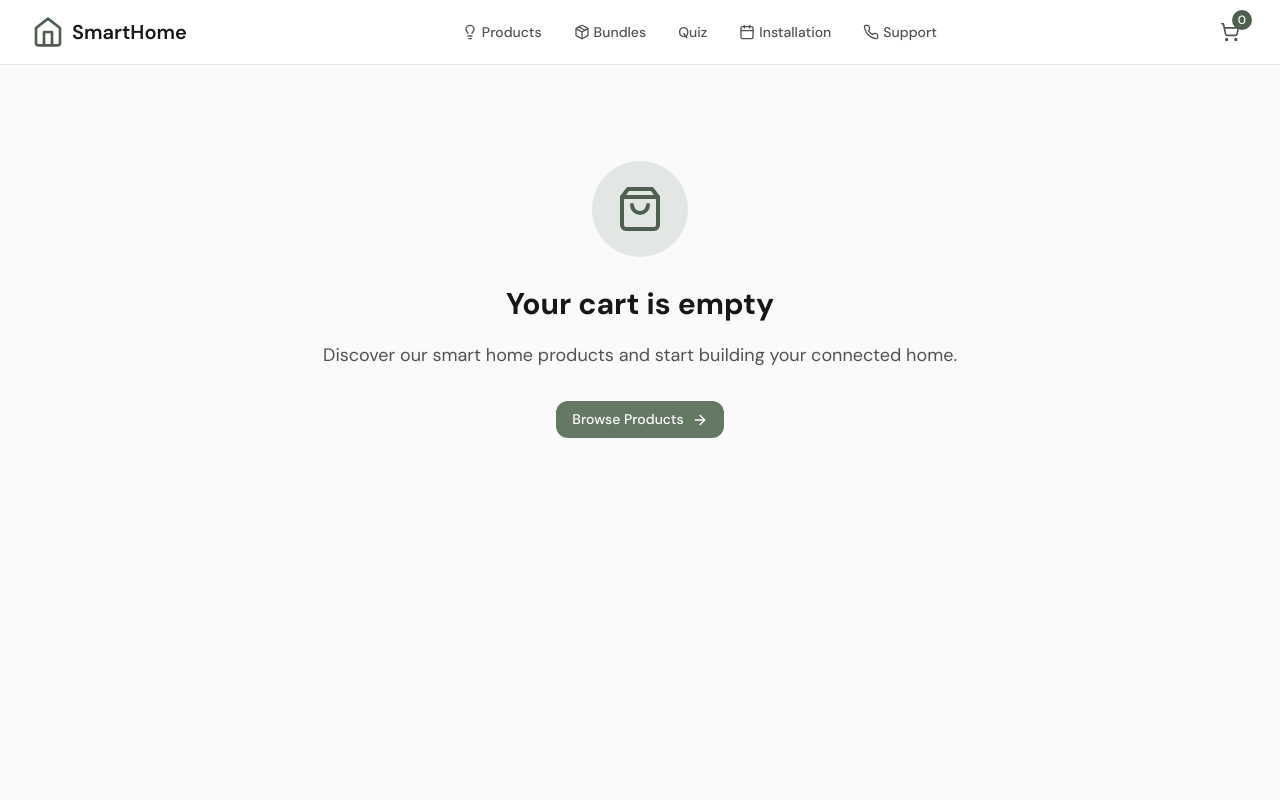
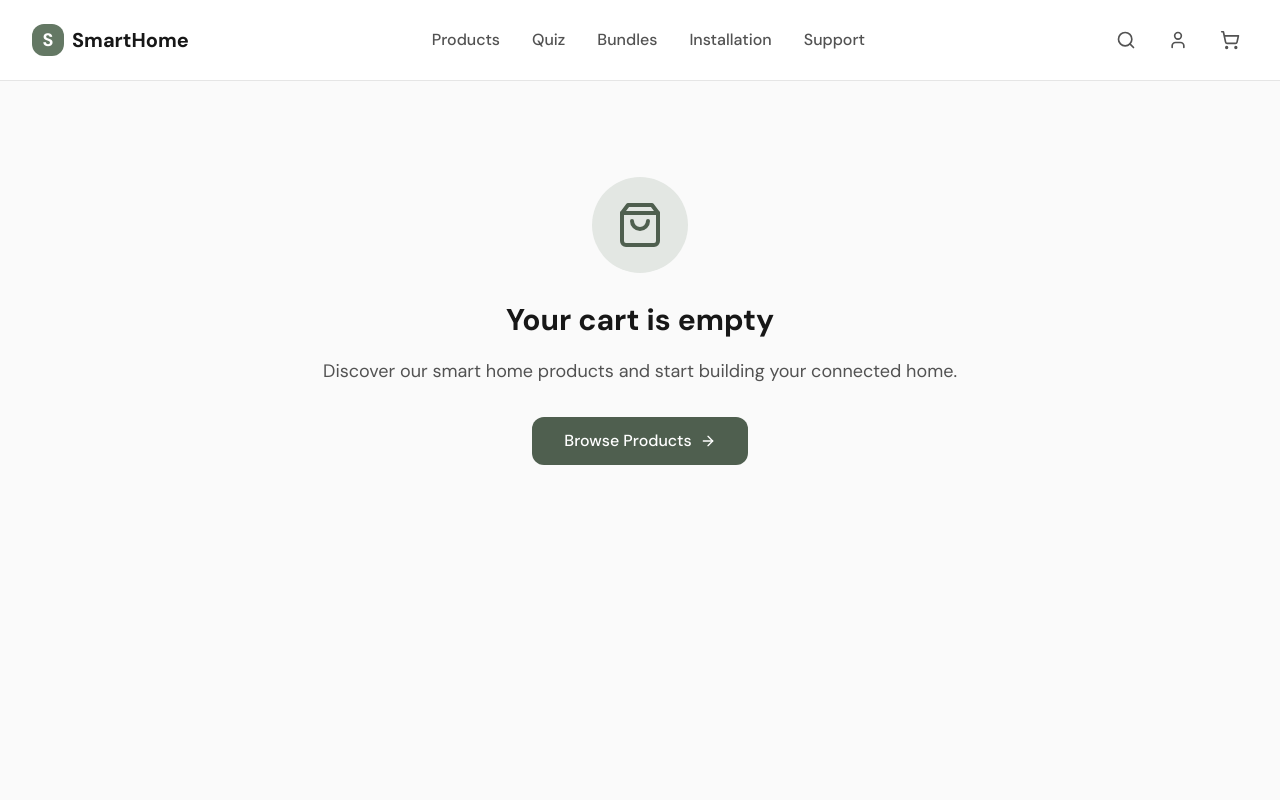
Before and after one commit to kivanov82/shipwithai-js9pjnto2frvf2z0kkwrx, a Next.js app: page /cart in a window 1280 px wide. Shown: the top 800 px of the page. Built offline with nearby package versions, Linux system fonts and the light colour scheme.

Commit message:
feat: update header with cart icon and integrate cart functionality

```diff
--- a/src/app/globals.css
+++ b/src/app/globals.css
@@ -1,98 +1,104 @@
-@import url('https://fonts.googleapis.com/css2?family=DM+Sans:ital,opsz,wght@0,9..40,100..1000;1,9..40,100..1000&family=JetBrains+Mono:ital,wght@0,100..800;1,100..800&display=swap');
-
 @tailwind base;
 @tailwind components;
 @tailwind utilities;
 
 @layer base {
   :root {
-    --background: 0 0% 100%;
-    --foreground: 0 0% 9%;
-    --muted: 0 0% 96%;
-    --border: 0 0% 90%;
-    --primary: 120 14% 42%;
-    --primary-foreground: 0 0% 100%;
-    --secondary: 120 6% 97%;
-    --secondary-foreground: 0 0% 9%;
-    --accent: 120 12% 52%;
-    --accent-foreground: 0 0% 100%;
-    --success: 120 14% 42%;
-    --warning: 38 92% 50%;
-    --error: 0 84% 60%;
-    --info: 217 91% 60%;
+    --sage-50: #f6f7f6;
+    --sage-100: #e3e7e3;
+    --sage-200: #c7d1c7;
+    --sage-300: #a3b3a3;
+    --sage-400: #7f957f;
+    --sage-500: #647864;
+    --sage-600: #4f5f4f;
+    --sage-700: #414b41;
+    --sage-800: #363d36;
+    --sage-900: #2f332f;
   }
 
-  * {
-    @apply border-border;
+  html {
+    scroll-behavior: smooth;
   }
 
   body {
-    @apply bg-background text-foreground font-sans antialiased;
+    @apply text-neutral-800 antialiased;
+  }
+}
+
+@layer components {
+  /* Smart Button Styles */
+  .smart-button-primary {
+    @apply inline-flex items-center justify-center px-6 py-3 bg-sage-600 text-white font-medium rounded-lg transition-all duration-200 hover:bg-sage-700 focus:outline-none focus:ring-2 focus:ring-sage-500 focus:ring-offset-2 disabled:opacity-50 disabled:cursor-not-allowed;
+  }
+
+  .smart-button-secondary {
+    @apply inline-flex items-center justify-center px-6 py-3 bg-sage-50 text-sage-700 font-medium rounded-lg transition-all duration-200 hover:bg-sage-100 focus:outline-none focus:ring-2 focus:ring-sage-500 focus:ring-offset-2 disabled:opacity-50 disabled:cursor-not-allowed;
+  }
+
+  .smart-button-outline {
+    @apply inline-flex items-center justify-center px-6 py-3 bg-white border-2 border-sage-500 text-sage-600 font-medium rounded-lg transition-all duration-200 hover:bg-sage-50 focus:outline-none focus:ring-2 focus:ring-sage-500 focus:ring-offset-2 disabled:opacity-50 disabled:cursor-not-allowed;
+  }
+
+  /* Hero Gradient */
+  .hero-gradient {
+    @apply bg-gradient-to-br from-sage-50 via-white to-sage-50;
+  }
+
+  /* Card Hover Effects */
+  .card-hover {
+    @apply transition-all duration-300 hover:shadow-lg hover:-translate-y-1;
+  }
+
+  /* Focus Visible */
+  *:focus-visible {
+    @apply outline-none ring-2 ring-sage-500 ring-offset-2;
   }
 }
 
 @layer utilities {
-  .animate-fade-in {
-    animation: fade-in 0.3s ease-in-out;
+  /* Text Balance */
+  .text-balance {
+    text-wrap: balance;
   }
 
-  .animate-slide-up {
-    animation: slide-up 0.3s ease-out;
+  /* Animate on scroll */
+  .animate-on-scroll {
+    @apply opacity-0 translate-y-4 transition-all duration-700;
   }
 
-  .animate-pulse-glow {
-    animation: pulse-glow 2s cubic-bezier(0.4, 0, 0.6, 1) infinite;
+  .animate-on-scroll.show {
+    @apply opacity-100 translate-y-0;
   }
 
-  .glass-effect {
-    @apply backdrop-blur-sm bg-white/80;
+  /* Custom scrollbar */
+  .custom-scrollbar::-webkit-scrollbar {
+    width: 8px;
+    height: 8px;
   }
 
-  .device-card {
-    @apply relative overflow-hidden rounded-xl border border-sage-200 bg-white p-6 transition-all hover:shadow-lg;
+  .custom-scrollbar::-webkit-scrollbar-track {
+    @apply bg-neutral-100;
   }
 
-  .device-status-online {
-    @apply h-2 w-2 rounded-full bg-sage-500 animate-pulse-glow;
+  .custom-scrollbar::-webkit-scrollbar-thumb {
+    @apply bg-sage-400 rounded-full;
   }
 
-  .device-status-offline {
-    @apply h-2 w-2 rounded-full bg-neutral-400;
-  }
-
-  .smart-button {
-    @apply inline-flex items-center justify-center rounded-lg px-4 py-2 text-sm font-medium transition-all focus-visible:outline-none focus-visible:ring-2 focus-visible:ring-sage-500 focus-visible:ring-offset-2 disabled:pointer-events-none disabled:opacity-50;
-  }
-
-  .smart-button-primary {
-    @apply smart-button bg-sage-500 text-white hover:bg-sage-600;
-  }
-
-  .smart-button-secondary {
-    @apply smart-button bg-sage-100 text-sage-900 hover:bg-sage-200;
-  }
-
-  .smart-button-outline {
-    @apply smart-button border border-sage-300 bg-transparent hover:bg-sage-50;
-  }
-
-  .smart-input {
-    @apply flex h-10 w-full rounded-md border border-neutral-300 bg-white px-3 py-2 text-sm placeholder:text-neutral-400 focus-visible:outline-none focus-visible:ring-2 focus-visible:ring-sage-500 focus-visible:ring-offset-2 disabled:cursor-not-allowed disabled:opacity-50;
-  }
-
-  .smart-label {
-    @apply text-sm font-medium text-neutral-700;
-  }
-
-  .price-tag {
-    @apply font-mono text-lg font-semibold text-sage-700;
-  }
-
-  .bundle-gradient {
-    @apply bg-gradient-to-r from-sage-100 to-sage-50;
-  }
-
-  .hero-gradient {
-    @apply bg-gradient-to-br from-sage-50 via-white to-sage-100;
+  .custom-scrollbar::-webkit-scrollbar-thumb:hover {
+    @apply bg-sage-500;
   }
 }
+
+/* Custom animations */
+@keyframes float {
+  0%, 100% {
+    transform: translateY(0);
+  }
+  50% {
+    transform: translateY(-10px);
+  }
+}
+
+.animate-float {
+  animation: float 3s ease-in-out infinite;
+}
--- a/src/components/Layout/Header/index.tsx
+++ b/src/components/Layout/Header/index.tsx
@@ -1,88 +1,149 @@
 'use client'
 
-import { type FC } from 'react'
+import { type FC, useState, useEffect } from 'react'
 import Link from 'next/link'
-import { Home, ShoppingCart, Menu, X, Lightbulb, Package, Phone, Calendar } from 'lucide-react'
+import { Menu, X, ShoppingCart, Search, User } from 'lucide-react'
+import { motion, AnimatePresence } from 'framer-motion'
+import { useCart } from '@/lib/hooks/useCart'
 import { cn } from '@/lib/utils'
-import { useState } from 'react'
 
 export const Header: FC = () => {
-  const [mobileMenuOpen, setMobileMenuOpen] = useState(false)
+  const [isScrolled, setIsScrolled] = useState(false)
+  const [isMobileMenuOpen, setIsMobileMenuOpen] = useState(false)
+  const { itemCount } = useCart()
+
+  useEffect(() => {
+    const handleScroll = () => {
+      setIsScrolled(window.scrollY > 0)
+    }
+
+    window.addEventListener('scroll', handleScroll)
+    return () => window.removeEventListener('scroll', handleScroll)
+  }, [])
 
   const navigation = [
-    { name: 'Products', href: '/products', icon: Lightbulb },
-    { name: 'Bundles', href: '/bundles', icon: Package },
+    { name: 'Products', href: '/products' },
     { name: 'Quiz', href: '/quiz' },
-    { name: 'Installation', href: '/installation', icon: Calendar },
-    { name: 'Support', href: '/support', icon: Phone },
+    { name: 'Bundles', href: '/bundles' },
+    { name: 'Installation', href: '/installation' },
+    { name: 'Support', href: '/support' },
   ]
 
   return (
-    <header className="sticky top-0 z-50 w-full border-b bg-white/95 backdrop-blur supports-[backdrop-filter]:bg-white/80">
-      <nav className="container mx-auto px-4 sm:px-6 lg:px-8">
-        <div className="flex h-16 items-center justify-between">
+    <header
+      className={cn(
+        'sticky top-0 z-40 transition-all duration-300',
+        isScrolled
+          ? 'bg-white/95 backdrop-blur-md shadow-sm'
+          : 'bg-white'
+      )}
+    >
+      <nav className="border-b border-neutral-200">
+        <div className="container mx-auto px-4 sm:px-6 lg:px-8">
+          <div className="flex items-center justify-between h-20">
             {/* Logo */}
             <Link href="/" className="flex items-center space-x-2">
-            <Home className="h-8 w-8 text-sage-600" />
-            <span className="text-xl font-semibold text-neutral-900">SmartHome</span>
+              <div className="w-8 h-8 bg-sage-500 rounded-lg flex items-center justify-center">
+                <span className="text-white font-bold text-lg">S</span>
+              </div>
+              <span className="text-xl font-bold text-neutral-900">SmartHome</span>
             </Link>
 
             {/* Desktop Navigation */}
-          <div className="hidden md:flex md:items-center md:space-x-8">
+            <div className="hidden lg:flex items-center space-x-8">
               {navigation.map((item) => (
                 <Link
                   key={item.name}
                   href={item.href}
-                className="flex items-center space-x-1 text-sm font-medium text-neutral-600 transition-colors hover:text-sage-600"
+                  className="text-neutral-600 hover:text-sage-600 font-medium transition-colors"
                 >
-                {item.icon && <item.icon className="h-4 w-4" />}
-                <span>{item.name}</span>
+                  {item.name}
                 </Link>
               ))}
             </div>
 
-          {/* Cart & Mobile Menu */}
+            {/* Actions */}
             <div className="flex items-center space-x-4">
+              {/* Search */}
+              <button
+                className="p-2 hover:bg-sage-50 rounded-lg transition-colors"
+                aria-label="Search"
+              >
+                <Search className="h-5 w-5 text-neutral-600" />
+              </button>
+
+              {/* Account */}
+              <button
+                className="p-2 hover:bg-sage-50 rounded-lg transition-colors hidden sm:block"
+                aria-label="Account"
+              >
+                <User className="h-5 w-5 text-neutral-600" />
+              </button>
+
+              {/* Cart */}
               <Link
                 href="/cart"
-              className="relative p-2 text-neutral-600 transition-colors hover:text-sage-600"
+                className="relative p-2 hover:bg-sage-50 rounded-lg transition-colors"
+                aria-label="Shopping cart"
               >
-              <ShoppingCart className="h-5 w-5" />
-              <span className="absolute -right-1 -top-1 flex h-5 w-5 items-center justify-center rounded-full bg-sage-600 text-xs font-medium text-white">
-                0
+                <ShoppingCart className="h-5 w-5 text-neutral-600" />
+                {itemCount > 0 && (
+                  <span className="absolute -top-1 -right-1 w-5 h-5 bg-sage-500 text-white text-xs font-semibold rounded-full flex items-center justify-center">
+                    {itemCount}
                   </span>
+                )}
               </Link>
 
+              {/* Mobile Menu Button */}
               <button
-              onClick={() => setMobileMenuOpen(!mobileMenuOpen)}
-              className="md:hidden p-2 text-neutral-600"
+                onClick={() => setIsMobileMenuOpen(!isMobileMenuOpen)}
+                className="lg:hidden p-2 hover:bg-sage-50 rounded-lg transition-colors"
+                aria-label="Menu"
               >
-              {mobileMenuOpen ? <X className="h-5 w-5" /> : <Menu className="h-5 w-5" />}
+                {isMobileMenuOpen ? (
+                  <X className="h-5 w-5 text-neutral-600" />
+                ) : (
+                  <Menu className="h-5 w-5 text-neutral-600" />
+                )}
               </button>
             </div>
           </div>
+        </div>
 
-        {/* Mobile Navigation */}
-        <div
-          className={cn(
-            'md:hidden transition-all duration-200 ease-in-out',
-            mobileMenuOpen ? 'max-h-64 opacity-100' : 'max-h-0 opacity-0 overflow-hidden'
-          )}
+        {/* Mobile Menu */}
+        <AnimatePresence>
+          {isMobileMenuOpen && (
+            <motion.div
+              initial={{ height: 0, opacity: 0 }}
+              animate={{ height: 'auto', opacity: 1 }}
+              exit={{ height: 0, opacity: 0 }}
+              transition={{ duration: 0.3 }}
+              className="lg:hidden border-t border-neutral-200 bg-white overflow-hidden"
             >
-          <div className="space-y-1 pb-3 pt-2">
+              <div className="container mx-auto px-4 py-4">
                 {navigation.map((item) => (
                   <Link
                     key={item.name}
                     href={item.href}
-                className="flex items-center space-x-2 rounded-lg px-3 py-2 text-base font-medium text-neutral-600 hover:bg-sage-50 hover:text-sage-600"
-                onClick={() => setMobileMenuOpen(false)}
+                    onClick={() => setIsMobileMenuOpen(false)}
+                    className="block py-3 text-neutral-600 hover:text-sage-600 font-medium transition-colors"
                   >
-                {item.icon && <item.icon className="h-5 w-5" />}
-                <span>{item.name}</span>
+                    {item.name}
                   </Link>
                 ))}
+                <div className="mt-4 pt-4 border-t border-neutral-200">
+                  <Link
+                    href="/account"
+                    onClick={() => setIsMobileMenuOpen(false)}
+                    className="block py-3 text-neutral-600 hover:text-sage-600 font-medium transition-colors"
+                  >
+                    My Account
+                  </Link>
                 </div>
               </div>
+            </motion.div>
+          )}
+        </AnimatePresence>
       </nav>
     </header>
   )
--- a/src/components/Products/ProductCard/index.tsx
+++ b/src/components/Products/ProductCard/index.tsx
@@ -1,9 +1,11 @@
 'use client'
 
-import { type FC } from 'react'
+import { type FC, useState } from 'react'
 import Link from 'next/link'
 import Image from 'next/image'
-import { Star, ShoppingCart } from 'lucide-react'
+import { Star, ShoppingCart, Check } from 'lucide-react'
+import { motion, AnimatePresence } from 'framer-motion'
+import { useCart } from '@/lib/hooks/useCart'
 import { cn } from '@/lib/utils'
 
 interface Product {
@@ -25,14 +27,24 @@ interface ProductCardProps {
 }
 
 export const ProductCard: FC<ProductCardProps> = ({ product, className }) => {
+  const { addItem } = useCart()
+  const [isAdded, setIsAdded] = useState(false)
+
   const discount = product.originalPrice
     ? Math.round(((product.originalPrice - product.price) / product.originalPrice) * 100)
     : 0
 
   const handleAddToCart = (e: React.MouseEvent) => {
     e.preventDefault()
-    // TODO: Implement cart functionality
-    console.log('Add to cart:', product.id)
+    addItem({
+      id: product.id,
+      name: product.name,
+      description: product.description,
+      price: product.price
+    })
+
+    setIsAdded(true)
+    setTimeout(() => setIsAdded(false), 2000)
   }
 
   return (
@@ -109,10 +121,31 @@ export const ProductCard: FC<ProductCardProps> = ({ product, className }) => {
 
             <button
               onClick={handleAddToCart}
-              className="p-2 bg-sage-50 hover:bg-sage-100 rounded-lg transition-colors group-hover:scale-110 transform duration-200"
+              className="relative p-2 bg-sage-50 hover:bg-sage-100 rounded-lg transition-all group-hover:scale-110 transform duration-200"
               aria-label="Add to cart"
             >
-              <ShoppingCart className="h-5 w-5 text-sage-600" />
+              <AnimatePresence mode="wait">
+                {isAdded ? (
+                  <motion.div
+                    key="check"
+                    initial={{ scale: 0 }}
+                    animate={{ scale: 1 }}
+                    exit={{ scale: 0 }}
+                    className="w-5 h-5"
+                  >
+                    <Check className="h-5 w-5 text-green-600" />
+                  </motion.div>
+                ) : (
+                  <motion.div
+                    key="cart"
+                    initial={{ scale: 0 }}
+                    animate={{ scale: 1 }}
+                    exit={{ scale: 0 }}
+                  >
+                    <ShoppingCart className="h-5 w-5 text-sage-600" />
+                  </motion.div>
+                )}
+              </AnimatePresence>
             </button>
           </div>
         </div>
```
Lines whose indentation alone changed are shown as unchanged.
